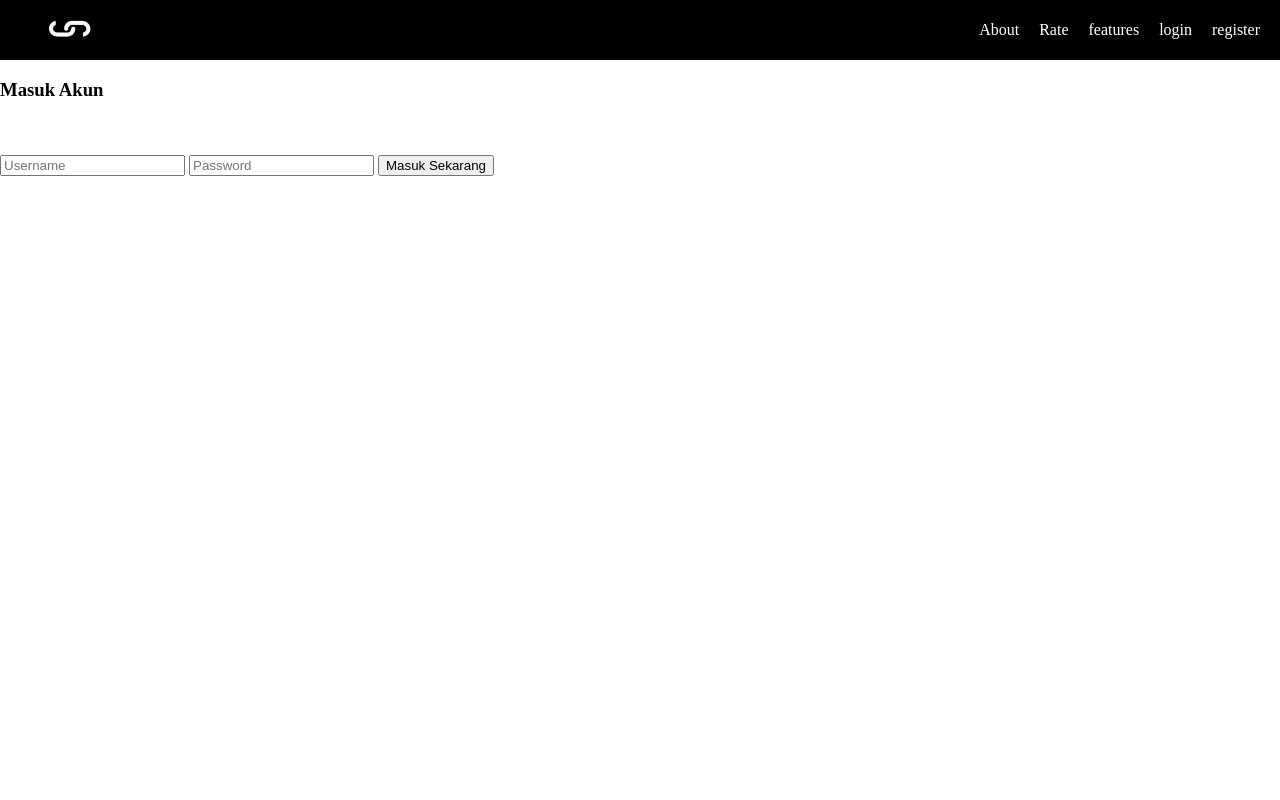
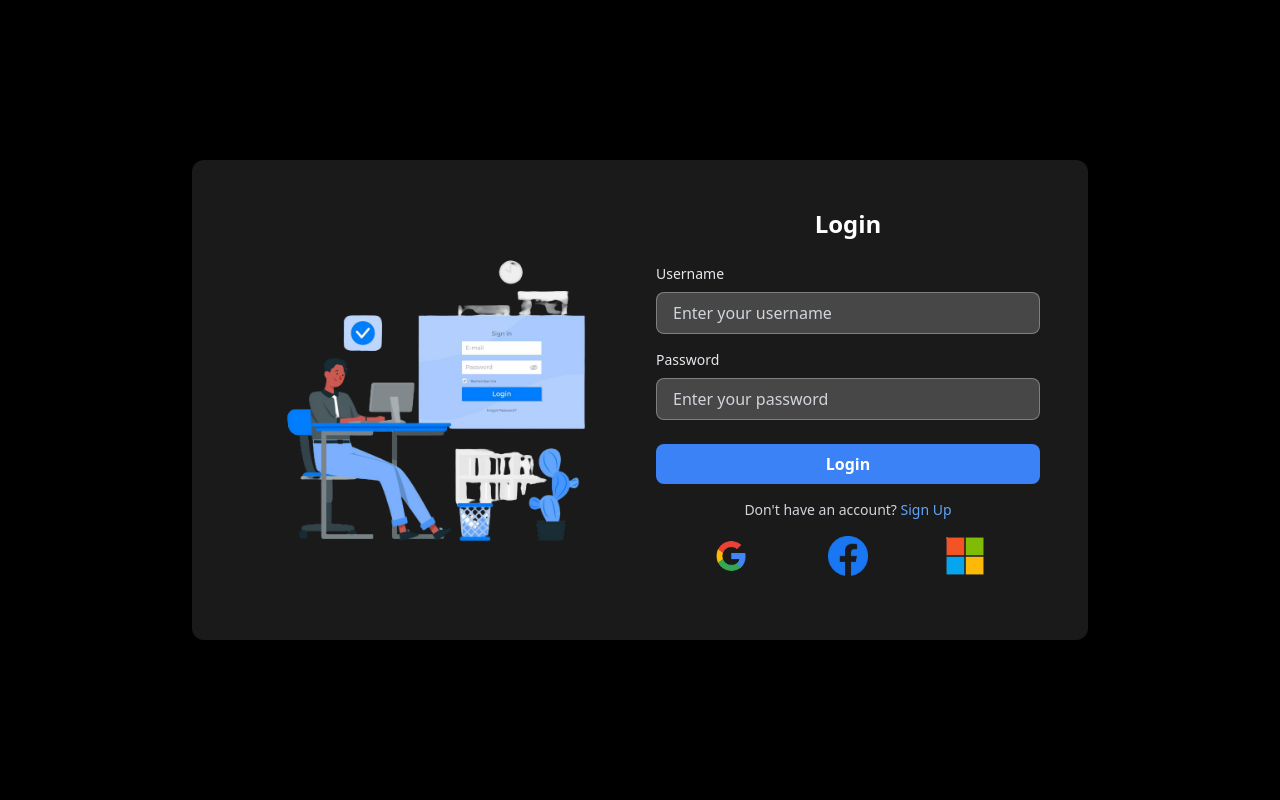
Before and after one commit to ebentarigan/unione, a PHP site: page /login.php in a window 1280 px wide. Run offline with PHP 8.4, Linux system fonts and the light colour scheme; some libraries are stand-ins or nearby versions.

Commit message:
fix/menambah ui untuk login

```diff
--- a/login.php
+++ b/login.php
@@ -1,54 +1,100 @@
 <?php
 include "db_config.php";
-session_start(); // Pastikan session dimulai terlebih dahulu
+session_start();
 
-// Jika sudah login, langsung arahkan ke dashboard
+// Jika sudah login, arahkan ke dashboard
 if (isset($_SESSION["is_login"]) && $_SESSION["is_login"] === true) {
     header("Location: dashboard.php");
     exit();
 }
 
-if (isset($_POST['login'])) {
+if ($_SERVER["REQUEST_METHOD"] === "POST" && isset($_POST['login'])) {
     $username = $_POST['username'];
     $password = $_POST['password'];
 
-    // Verifikasi login
-    $sql = "SELECT * FROM users WHERE username = '$username' AND password = '$password'";
-    $result = $db->query($sql);
+    // Verifikasi login dengan prepared statement
+    $stmt = $db->prepare("SELECT * FROM users WHERE username = ? AND password = ?");
+    $stmt->bind_param("ss", $username, $password);
+    $stmt->execute();
+    $result = $stmt->get_result();
+
     if ($result->num_rows > 0) {
         $data = $result->fetch_assoc();
         $_SESSION['username'] = $data['username'];
-        $_SESSION["is_login"] = true; // Menyimpan nama pengguna ke dalam sesi
+        $_SESSION["is_login"] = true;
         header("Location: dashboard.php"); // Redirect setelah login sukses
         exit();
     } else {
-        echo "Username atau password salah.";
+        $error_message = "Username atau password salah.";
     }
+
+    $stmt->close();
 }
 ?>
 
-
-
 <!DOCTYPE html>
 <html lang="en">
+
 <head>
     <meta charset="UTF-8">
     <meta name="viewport" content="width=device-width, initial-scale=1.0">
-    <title>Header</title>
-    <link rel="stylesheet" href="layout/style.css">
+    <title>Login</title>
+    <link rel="stylesheet" href="style.css">
+    <script src="https://cdn.tailwindcss.com"></script>
 </head>
-<body>
-<?php
-    include "layout/header.html";
 
-?>
-<h3>Masuk Akun</h3>
-<br></br>
-<form method="POST" action="login.php">
-    <input type="text" placeholder="Username" name="username" required />
-    <input type="password" placeholder="Password" name="password" required />
-    <button type="submit" name="login">Masuk Sekarang</button>
-</form>
+<body class="bg-cover bg-center min-h-screen flex items-center justify-center" style="background-color: black;">
+    <!-- Glass Login Card with Image -->
+    <div class="bg-white bg-opacity-10 backdrop-blur-lg rounded-xl shadow-lg p-8 w-full max-w-4xl flex items-center">
+        <!-- Left Side - Image -->
+        <div class="w-1/2 hidden md:block">
+            <img src="img/login-picture.png" alt="Login Illustration" class="rounded-lg">
+        </div>
+        <!-- Right Side - Form -->
+        <div class="w-full md:w-1/2 p-4">
+            <h2 class="text-2xl font-bold text-center text-white mb-6">Login</h2>
 
+            <!-- Tampilkan pesan error jika ada -->
+            <?php if (isset($error_message)): ?>
+                <p class="text-red-500 text-center mb-4"><?= htmlspecialchars($error_message) ?></p>
+            <?php endif; ?>
+
+            <form action="" method="POST">
+                <!-- Username -->
+                <div class="mb-4">
+                    <label for="username" class="block text-sm font-medium text-gray-200 mb-2">Username</label>
+                    <input type="text" name="username" id="username"
+                        class="w-full px-4 py-2 bg-white bg-opacity-20 text-white placeholder-gray-300 border border-white border-opacity-30 rounded-lg focus:outline-none focus:ring-2 focus:ring-blue-500 focus:border-transparent"
+                        placeholder="Enter your username" required />
+                </div>
+
+                <!-- Password -->
+                <div class="mb-6">
+                    <label for="password" class="block text-sm font-medium text-gray-200 mb-2">Password</label>
+                    <input type="password" name="password" id="password"
+                        class="w-full px-4 py-2 bg-white bg-opacity-20 text-white placeholder-gray-300 border border-white border-opacity-30 rounded-lg focus:outline-none focus:ring-2 focus:ring-blue-500 focus:border-transparent"
+                        placeholder="Enter your password" required />
+                </div>
+
+                <!-- Submit Button -->
+                <button type="submit" name="login"
+                    class="w-full px-4 py-2 bg-blue-500 text-white font-semibold rounded-lg hover:bg-blue-600 focus:outline-none focus:ring-2 focus:ring-blue-500 focus:ring-offset-2">
+                    Login
+                </button>
+            </form>
+
+            <!-- Additional Links -->
+            <p class="text-center text-sm text-gray-300 mt-4">
+                Don't have an account? <a href="#" class="text-blue-400 hover:underline">Sign Up</a>
+            </p>
+
+            <div class="container mx-auto flex items-center justify-around flex items-center p-4">
+                <img src="img/google.png" alt="Google Logo" class="h-10">
+                <img src="img/Facebook.png" alt="Facebook Logo" class="h-10">
+                <img src="img/microsoft.png" alt="Microsoft Logo" class="h-10">
+            </div>
+        </div>
+    </div>
 </body>
+
 </html>
```
